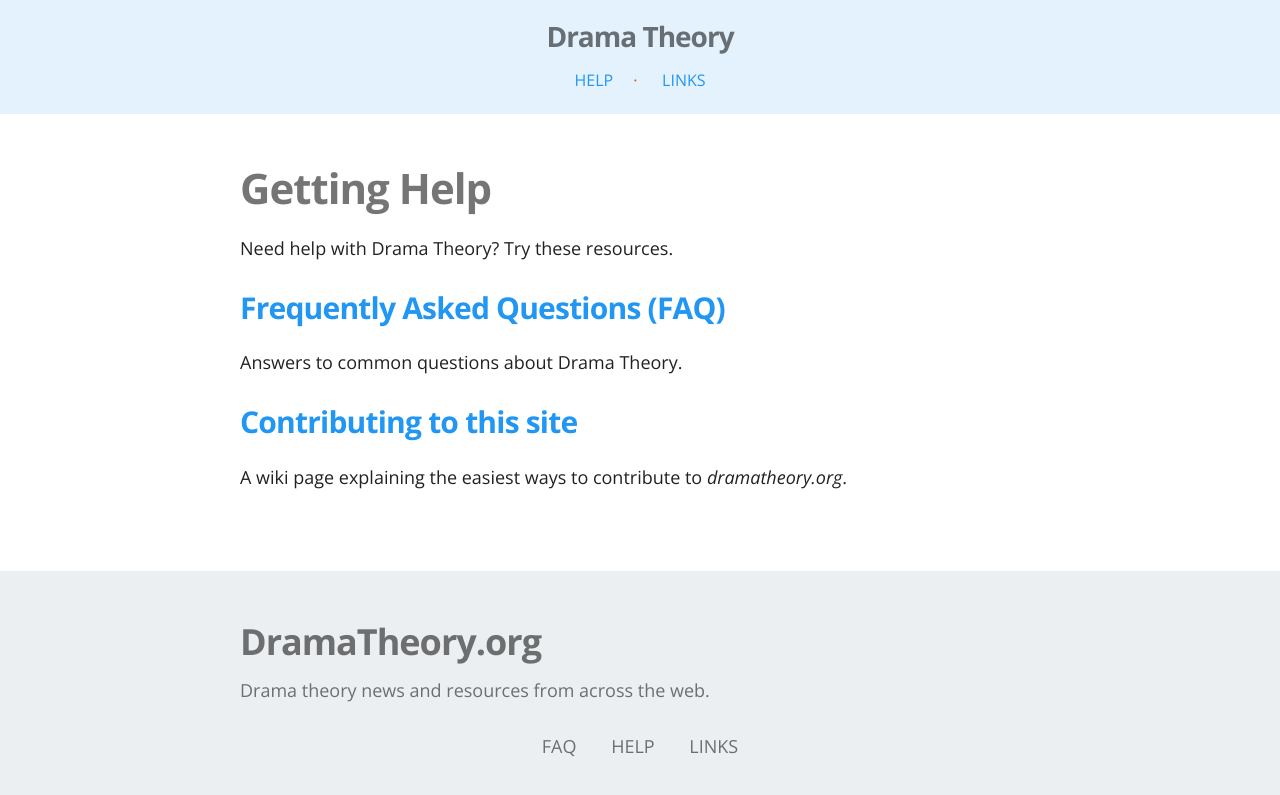
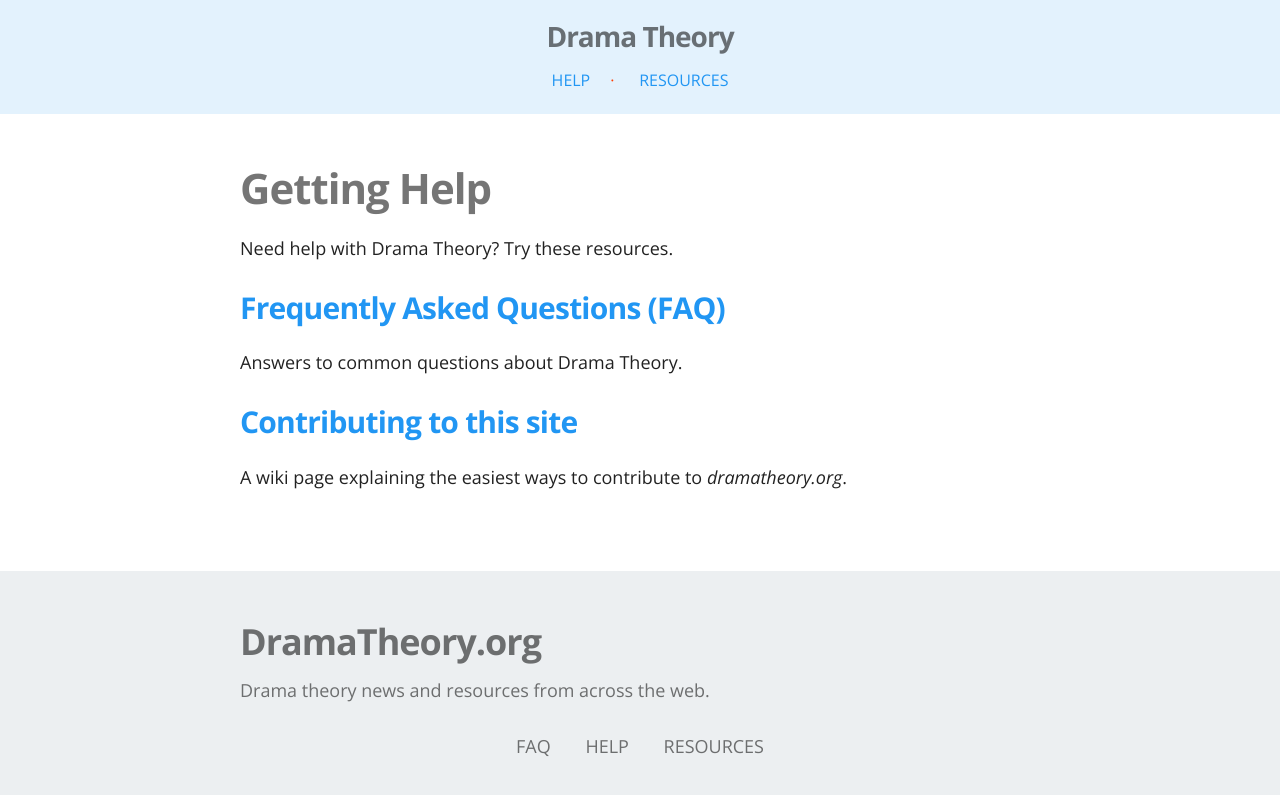
Before and after one commit to dramatheory/dramatheory.github.io, a Jekyll site: the page built from help.md, in a window 1280 px wide. Shown: the top 795 px of the page. Built offline with Jekyll 4.4.1, drawn with Linux system fonts in a browser that asks for light colours; some web fonts are replaced; Markdown is read by kramdown in place of the engine named in the settings.

Commit message:
rename links to resources

```diff
--- a/_config.yml
+++ b/_config.yml
@@ -16,3 +16,6 @@
 markdown: redcarpet
 permalink: pretty
 highlighter: pygments
+
+gems:
+  - jekyll-redirect-from
--- a/index.html
+++ b/index.html
@@ -57,7 +57,6 @@
 
         <div class="page-content">
         <div class="container">
-            <h3>External resources</h3>
 			{% capture my_include %}{% include links.md %}{% endcapture %}
 			{{ my_include | markdownify }}
         </div>
--- a/links.md
+++ b/resources.md
@@ -1,11 +1,10 @@
 ---
 layout: page
-title: Links
-page-title: Links
-permalink: /links/
+title: Resources
+page-title: Drama Theory resources
+permalink: /resources/
+redirect_from: "/links"
 ---
-
-## External resources
 
 {% capture my_include %}{% include links.md %}{% endcapture %}
 {{ my_include | markdownify }}
```
Also changed, not shown: _includes/resources.md (renamed from _includes/links.md).
